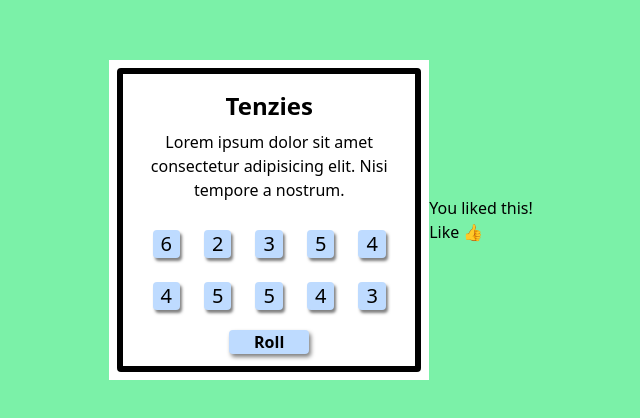
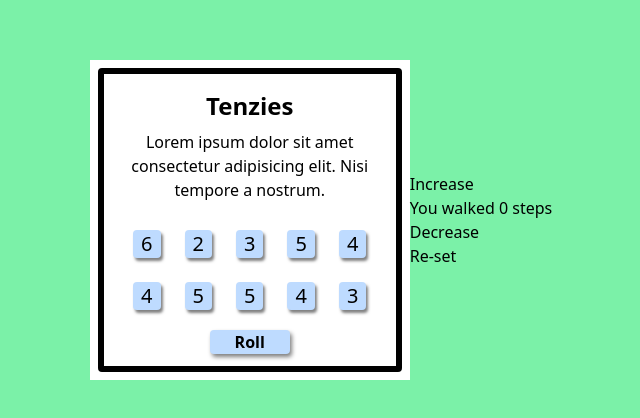
Before and after one commit to Watyekele/Tenzies-Practice, a React (Vite) app: page / in a window 1280 px wide. Shown: the part 180-598 px from the top of the page, without its empty margins (319-959 px from the left). Built offline with nearby package versions, Linux system fonts and the light colour scheme.

Commit message:
Learnt about the reset button in state

```diff
--- a/src/assets/Gpt.jsx
+++ b/src/assets/Gpt.jsx
@@ -4,24 +4,25 @@ export default function Gpt() {
   const [count, setcount] = useState(0);
 
   const [liked, setLiked] = useState(true);
+  const [steps, setSteps] = useState(0);
 
-  function handleClick() {
-    setLiked((prevState) => !prevState);
+  function Increased() {
+    setSteps((prevSteps) => prevSteps + 1);
   }
-
-  function Messageshown() {
-    if (liked) {
-      return <p>You liked this!</p>;
-    } else {
-      return <p>Oooh Really??</p>;
-    }
+  function Decreased() {
+    setSteps((prevSteps) => Math.max(prevSteps - 1, 0));
+  }
+  function Reset() {
+    setSteps(0);
   }
 
   return (
     <div>
-      {Messageshown()}
-
-      <button onClick={handleClick}>{liked ? "Like 👍" : "Unlike 👎"} </button>
+      <button onClick={Increased}>Increase</button>
+      <p>You walked {steps} steps</p>
+      <button onClick={Decreased}>Decrease</button>
+      <br />
+      <button onClick={Reset}>Re-set</button>
     </div>
   );
 }
```
